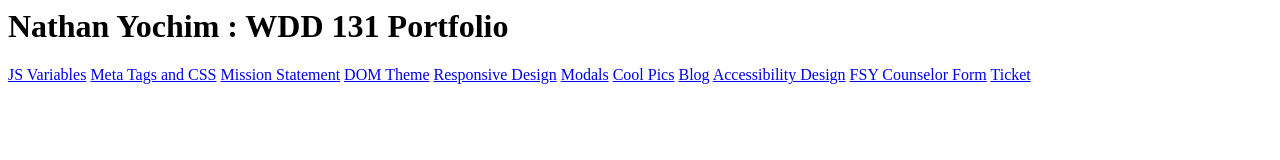
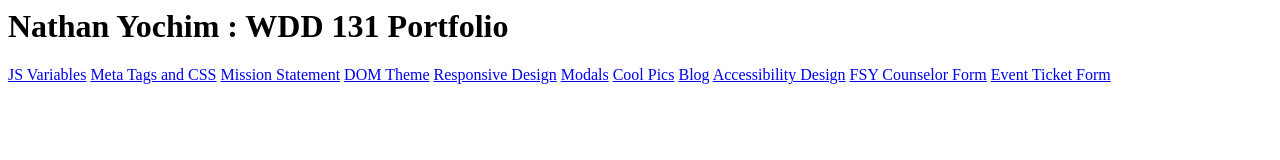
Before and after one commit to neyochim/WDD-131-Dynamic-Web-Fundamentals, a plain HTML site: page index.html in a window 1280 px wide. Drawn offline with Linux system fonts and the light colour scheme.

Commit message:
Refactor event ticket form: add new HTML, CSS, and JavaScript files; replace existing favicon

```diff
--- a/index.html
+++ b/index.html
@@ -13,7 +13,7 @@
     <a href="prove/blog/blog.html">Blog</a>
     <a href="ponder/accessibility-design/accessibility-design.html">Accessibility Design</a>
     <a href="ponder/form/form.html">FSY Counselor Form</a>
-    <a href="prove/ticket/ticket.html">Ticket</a>
+    <a href="prove/event-form/event-form.html">Event Ticket Form</a>
 </nav>
 
 <main>
```
Also changed, not shown: prove/eventform/favicon.svg (renamed from eventform/favicon.svg), prove/eventform/index.html (renamed from eventform/index.html), prove/eventform/script.js (renamed from eventform/script.js), prove/eventform/styles.css (renamed from eventform/styles.css), prove/ticket/ticket.css (deleted), prove/ticket/ticket.html (deleted), prove/ticket/ticket.js (deleted).
